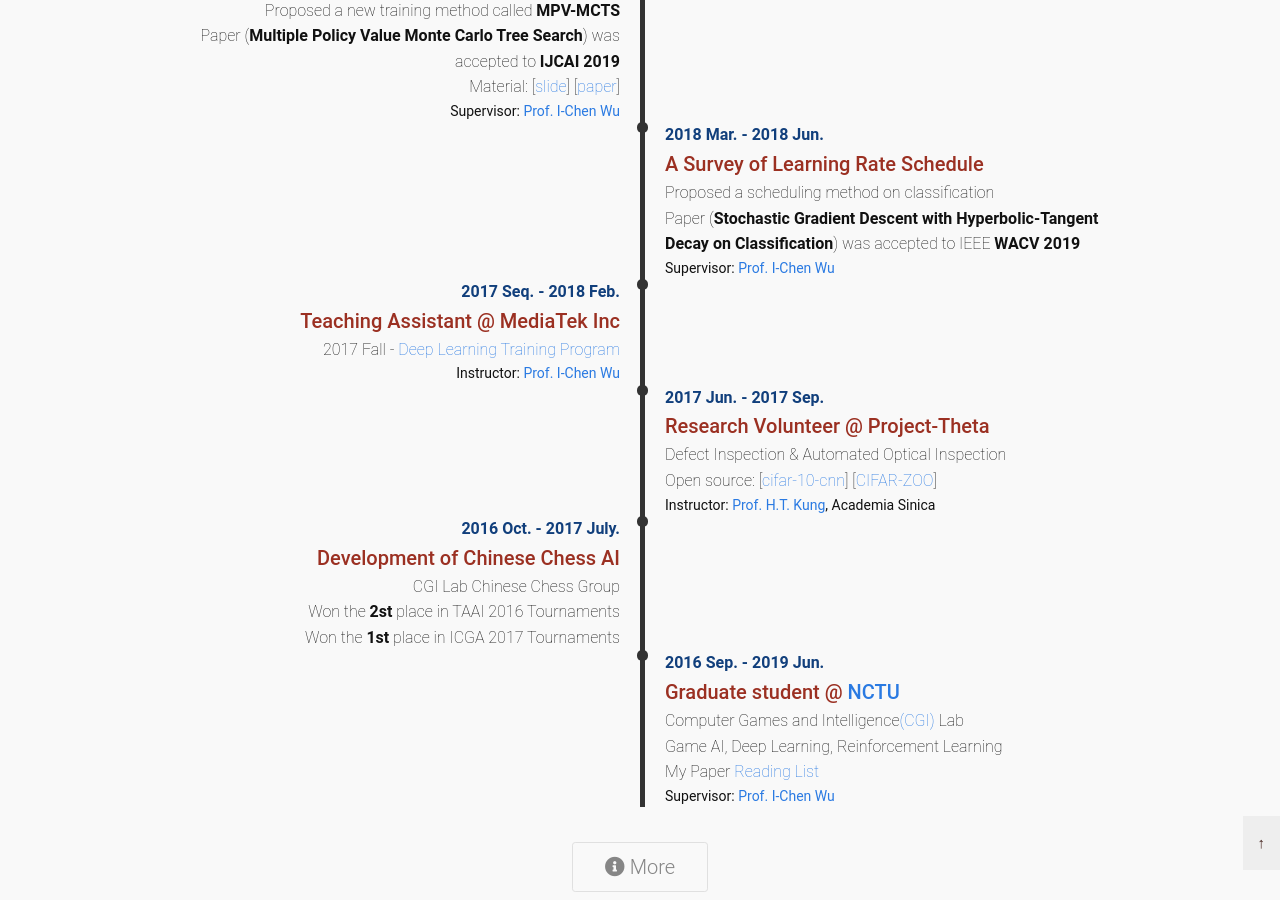
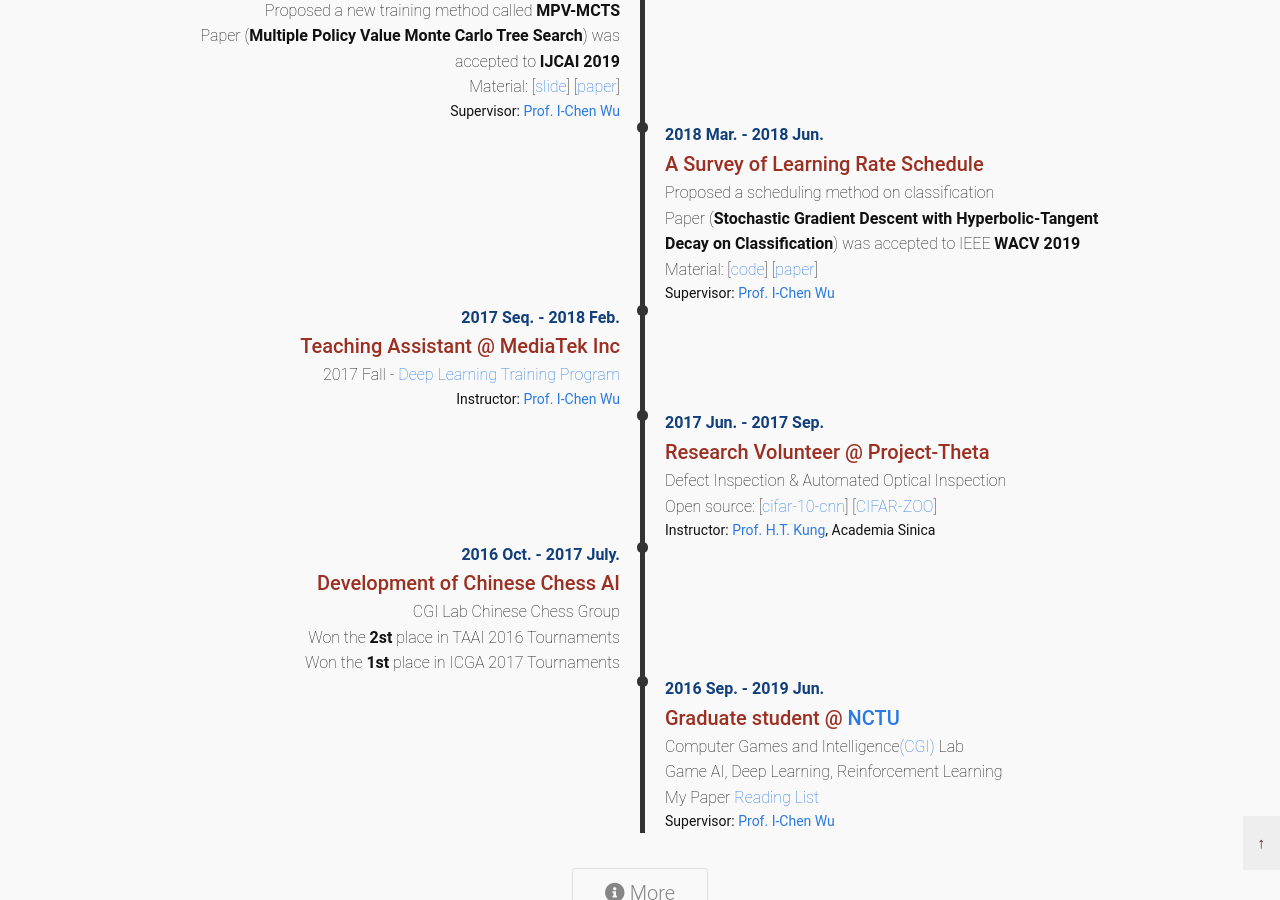
Before and after one commit to BIGBALLON/bigballon.github.io, a Jekyll site: the page built from index.html, in a window 1280 px wide and 900 px high, scrolled down 1244 px. Built offline with Jekyll 4.4.1, drawn with Linux system fonts in a browser that asks for light colours.

Commit message:
Update experiences.yml

```diff
--- a/_data/experiences.yml
+++ b/_data/experiences.yml
@@ -22,7 +22,7 @@
   brief: True
 - date:  "2018 Mar. - 2018 Jun."
   title: "A Survey of Learning Rate Schedule"
-  desc:  "Proposed a scheduling method on classification</br>Paper (<b>Stochastic Gradient Descent with Hyperbolic-Tangent Decay on Classification</b>) was accepted to IEEE <b>WACV 2019</b>"
+  desc:  "Proposed a scheduling method on classification</br>Paper (<b>Stochastic Gradient Descent with Hyperbolic-Tangent Decay on Classification</b>) was accepted to IEEE <b>WACV 2019</b></br>Material: [<a href='https://github.com/BIGBALLON/HTD'>code</a>] [<a href='https://arxiv.org/abs/1806.01593'>paper</a>]"
   host:
     name: "<a href='http://aigames.nctu.edu.tw/~icwu/'>Prof. I-Chen Wu</a>"
     role: "Supervisor"
```
